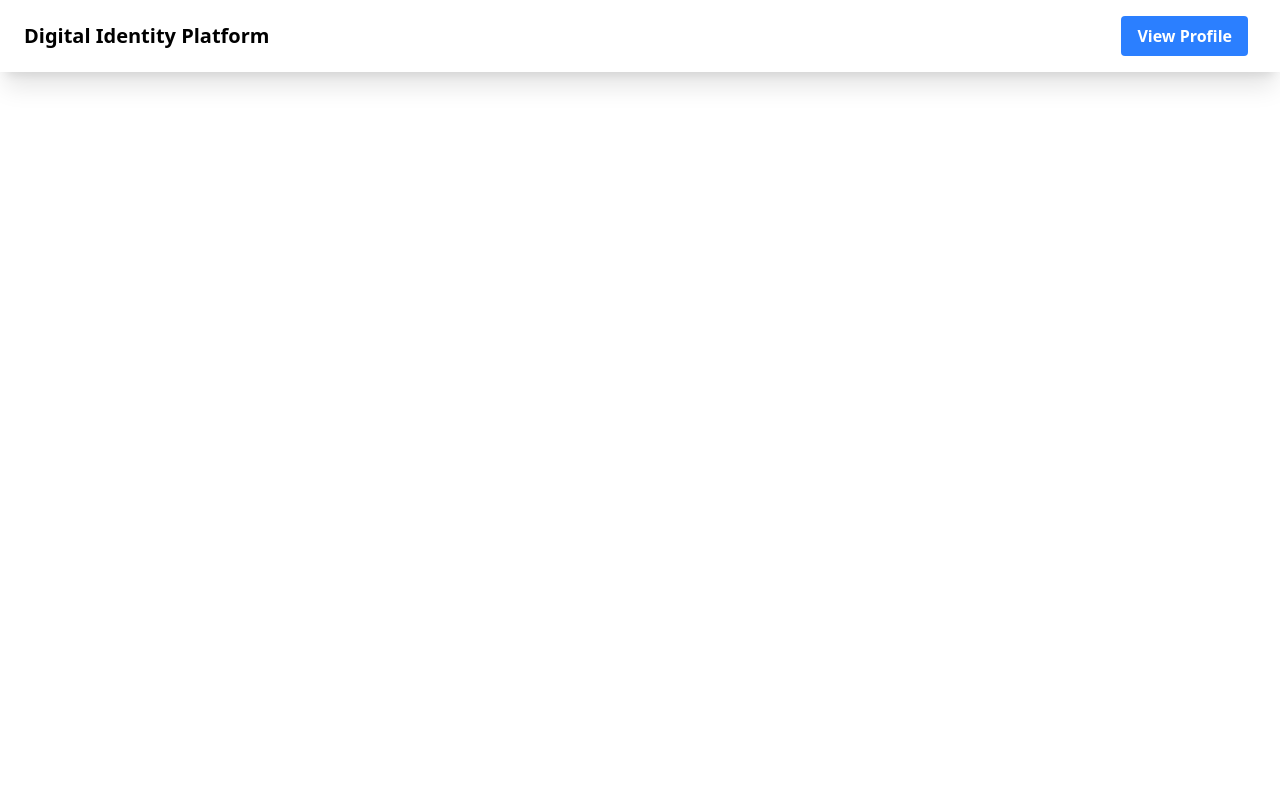
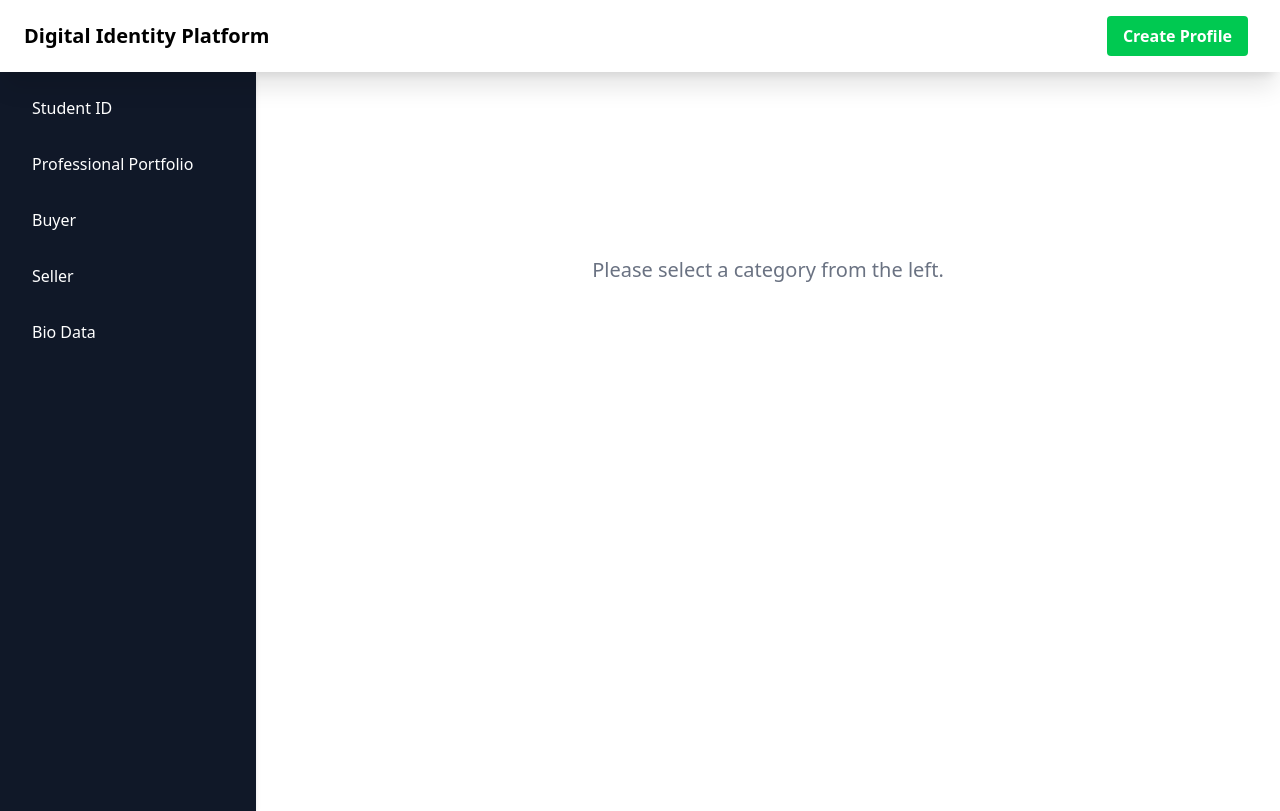
Before and after one commit to shlok0008/Digital-Id-Platform, a React (Vite) app: page /viewprofile in a window 1280 px wide. Built offline with nearby package versions, Linux system fonts and the light colour scheme.

Commit message:
05-05-2025(Part-1)

```diff
--- a/src/App.jsx
+++ b/src/App.jsx
@@ -3,6 +3,7 @@ import { Routes, Route } from 'react-router-dom';
 import Home from './page/Home.jsx';
 import Navbar from './components/Navbar.jsx';
 import CreateProfile from './components/CreateProfile.jsx';
+import ViewProfiles from './components/ViewProfile.jsx';
 
 function App() {
   return (
@@ -13,6 +14,9 @@ function App() {
       <Routes>
         <Route path="/" element={<Home />} />
         <Route path="/create" element={<CreateProfile />} />
+        <Route path="/viewprofile" element={<ViewProfiles/>} />
+        <Route path="/viewprofile/:category" element={<ViewProfiles />} />
+
       </Routes>
     </div>
 
--- a/src/components/Navbar.jsx
+++ b/src/components/Navbar.jsx
@@ -1,16 +1,30 @@
 import React from 'react';
-import { Link } from 'react-router-dom';
+import { Link, useLocation } from 'react-router-dom';
 
 const Navbar = () => {
+  const location = useLocation();
+  const isOnViewProfile = location.pathname === '/viewprofile';
+  const isOnCreate = location.pathname === '/create';
+
   return (
     <nav className="flex justify-between bg-white items-center px-6 py-4 font-black shadow-xl">
       <Link to={'/'}>
         <h1 className="text-xl font-semibold">Digital Identity Platform</h1>
       </Link>
       <div>
+        {isOnViewProfile ? (
+          <Link to="/create">
+            <button className="bg-green-500 hover:bg-green-600 text-white mx-2 px-4 py-2 rounded">
+              Create Profile
+            </button>
+          </Link>
+        ) : (
+          <Link to="/viewprofile">
             <button className="bg-blue-500 hover:bg-blue-600 text-white mx-2 px-4 py-2 rounded">
               View Profile
             </button>
+          </Link>
+        )}
       </div>
     </nav>
   );
--- /dev/null
+++ b/src/components/ViewProfile.jsx
@@ -0,0 +1,141 @@
+import React, { useEffect, useState } from 'react';
+import axios from 'axios';
+import { motion } from 'framer-motion';
+import { useParams, useNavigate } from 'react-router-dom';
+
+const options = ['Student ID', 'Professional Portfolio', 'Buyer', 'Seller', 'Bio Data'];
+
+const ViewProfiles = () => {
+  const { category } = useParams();
+  const navigate = useNavigate();
+
+  const [arrowPosition, setArrowPosition] = useState(0);
+  const [loading, setLoading] = useState(false);
+  const [profiles, setProfiles] = useState([]);
+  const [error, setError] = useState('');
+
+  const handleClick = (label, index) => {
+    setArrowPosition(index);
+    navigate(`/viewprofile/${label.toLowerCase().replace(/\s/g, '-')}`);
+  };
+
+  useEffect(() => {
+    if (!category) return;
+
+    setLoading(true);
+    setError('');
+    setProfiles([]);
+
+    const fetchProfiles = async () => {
+      try {
+        const res = await axios.get(`http://localhost:5000/api/profiles/${category}`);
+        setProfiles(res.data);
+      } catch (err) {
+        setError('Failed to fetch profiles.');
+      } finally {
+        setLoading(false);
+      }
+    };
+
+    fetchProfiles();
+  }, [category]);
+
+  const renderCards = () => {
+    if (loading) {
+      return (
+        <div className="flex items-center justify-center h-full">
+          <motion.div
+            className="w-12 h-12 border-4 border-blue-500 border-t-transparent rounded-full"
+            animate={{ rotate: 360 }}
+            transition={{ repeat: Infinity, duration: 1, ease: 'linear' }}
+          />
+        </div>
+      );
+    }
+
+    if (error) {
+      return <div className="text-red-500 text-center mt-10">{error}</div>;
+    }
+
+    if (profiles.length === 0) {
+      return (
+        <div className="text-gray-600 text-center mt-10">
+          No profiles found for {category.replace(/-/g, ' ')}
+        </div>
+      );
+    }
+
+    return (
+      <div className="grid grid-cols-1 sm:grid-cols-2 lg:grid-cols-3 gap-6 mt-4">
+        {profiles.map((profile, index) => (
+          <div key={index} className="bg-white shadow-md rounded-lg p-4 border border-gray-200">
+            <h3 className="text-xl font-semibold mb-2">{profile.name || 'Unnamed'}</h3>
+            <p><strong>Email:</strong> {profile.email}</p>
+            <p><strong>Age:</strong> {profile.age}</p>
+            <p><strong>Gender:</strong> {profile.gender}</p>
+            {/* Add more fields conditionally if needed */}
+          </div>
+        ))}
+      </div>
+    );
+  };
+
+  return (
+    <div className="flex h-[92.4vh]">
+      {/* Sidebar */}
+      <div className="w-64 bg-gray-900 text-white flex flex-col relative shadow-md">
+        <div className="flex flex-col items-start p-4 space-y-4">
+          {options.map((label, index) => {
+            const slug = label.toLowerCase().replace(/\s/g, '-');
+            return (
+              <div
+                key={label}
+                className={`cursor-pointer px-4 py-2 w-full rounded-lg transition-all duration-300 ${
+                  category === slug ? 'bg-blue-600' : 'hover:bg-gray-700'
+                }`}
+                onClick={() => handleClick(label, index)}
+              >
+                {label}
+              </div>
+            );
+          })}
+        </div>
+
+        {/* Arrow animation */}
+        {category && (
+          <motion.div
+            className="absolute left-0 top-[25px] w-0 h-0 border-l-[15px] border-l-white border-t-[10px] border-t-transparent border-b-[10px] border-b-transparent"
+            animate={{
+              top: `${arrowPosition * 56 + 25}px`,
+            }}
+            transition={{ type: 'spring', stiffness: 300 }}
+          />
+        )}
+      </div>
+
+      {/* Main content */}
+      <div className="flex-1 bg-white p-6 overflow-y-auto">
+        {category ? (
+          <>
+            <motion.h2
+              className="text-2xl font-bold text-gray-800 mb-4"
+              key={category}
+              initial={{ opacity: 0, y: -30 }}
+              animate={{ opacity: 1, y: 0 }}
+              transition={{ duration: 0.4 }}
+            >
+              {category.replace(/-/g, ' ')} Profiles
+            </motion.h2>
+            {renderCards()}
+          </>
+        ) : (
+          <div className="text-center text-gray-500 text-xl mt-40">
+            Please select a category from the left.
+          </div>
+        )}
+      </div>
+    </div>
+  );
+};
+
+export default ViewProfiles;
--- a/src/page/Home.jsx
+++ b/src/page/Home.jsx
@@ -48,7 +48,7 @@ const Home = () => {
                 Create Profile
               </button>
             </Link>
-            <Link to="/dashboard">
+            <Link to="/viewprofile">
               <button className="bg-blue-500 text-white px-5 py-2 rounded hover:bg-blue-600 transition">
                 View Profiles
               </button>
```
Lines whose indentation alone changed are shown as unchanged.
